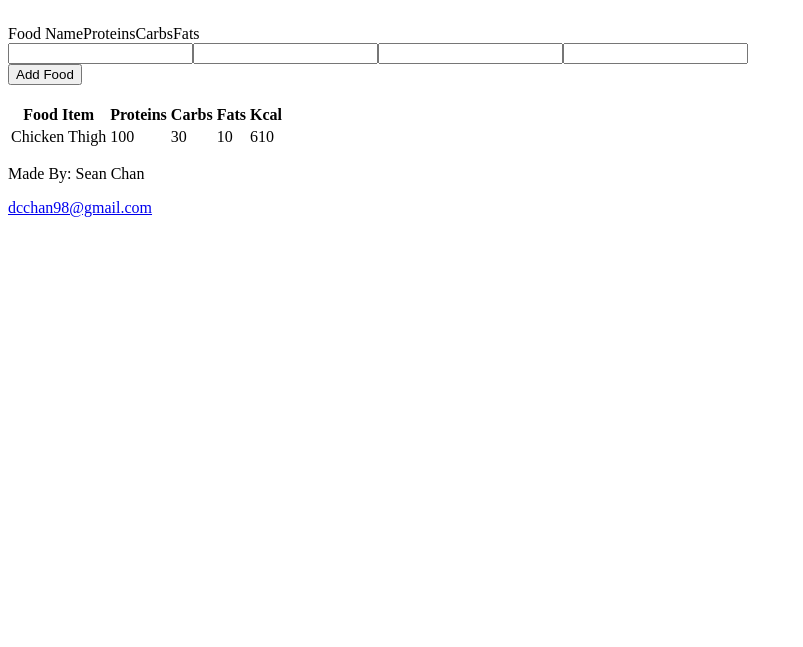
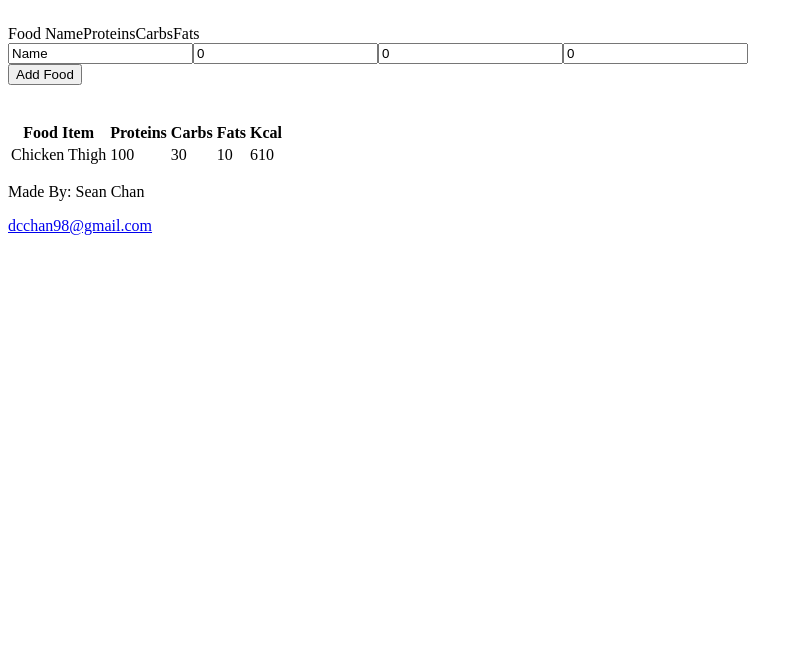
Before and after one commit to dcchan98/NerdsPo, a Gatsby site: page /CaloricCounter in a window 1280 px wide. Shown: the part 153-800 px from the top of the page, without its empty margins (0-803 px from the left). Built offline with nearby package versions, Linux system fonts and the light colour scheme; Gatsby itself is replaced by a stand-in of ours.

Commit message:
Set up form initial values. Set up provider and connect()

```diff
--- a/src/actions/index.js
+++ b/src/actions/index.js
@@ -1,7 +1,7 @@
 // Action creator
 import Food from "../model/food"
 
-export const AddFood = (name, p, c, f, id) => {
+export const addFood = (name, p, c, f, id) => {
   // Return an action
   return {
     type: 'FOOD/ADD_FOOD',
--- /dev/null
+++ b/src/components/FoodInput.js
@@ -0,0 +1,63 @@
+import React, { useState } from "react"
+import { connect } from "react-redux"
+import { addFood } from "../actions"
+
+function FoodInput(props) {
+  const [name, setName] = useState("Name")
+  const [proteins, setProteins] = useState(0)
+  const [carbs, setCarbs] = useState(0)
+  const [fats, setFats] = useState(0)
+
+  return (
+    <div>
+      <div class="row">
+        <label className="col-sm" for="name">
+          Food Name
+        </label>
+        <label className="col-sm" for="proteins">
+          Proteins
+        </label>
+        <label className="col-sm" for="carbs">
+          Carbs
+        </label>
+        <label className="col-sm" for="fats">
+          Fats
+        </label>
+      </div>
+
+      <div class="row">
+        <input
+          className="col-sm input-group-text"
+          id="name"
+          value={name}
+        ></input>
+        <input
+          className="col-sm input-group-text"
+          id="proteins"
+          value={proteins}
+        ></input>
+        <input
+          className="col-sm input-group-text"
+          id="carbs"
+          value={carbs}
+        ></input>
+        <input
+          className="col-sm input-group-text"
+          id="fats"
+          value={fats}
+        ></input>
+      </div>
+
+      <input
+        type="submit"
+        onClick={() => props.addFood()}
+        value="Add Food"
+      ></input>
+    </div>
+  )
+}
+const mapStateToProps = state => {
+  return { foodList: state.foodList }
+}
+
+export default connect(mapStateToProps, { addFood })(FoodInput)
--- a/src/components/FoodTable.js
+++ b/src/components/FoodTable.js
@@ -1,8 +1,9 @@
 import React from 'react'
 
 import Table from "react-bootstrap/Table"
+import { connect } from 'react-redux';
 
-export default function FoodTable() {
+function FoodTable() {
   return (
     <>
        <Table striped bordered hover>
@@ -29,3 +30,10 @@ export default function FoodTable() {
     </>
   )
 }
+
+const mapStateToProps =(state)=>{
+
+  return {foodList:state.foodList};
+}
+
+export default connect(mapStateToProps)(FoodTable);
--- a/src/pages/CaloricCounter.js
+++ b/src/pages/CaloricCounter.js
@@ -1,6 +1,7 @@
 import React from "react"
 import Wrapper from "../components/Wrapper"
 import FoodTable from "../components/FoodTable"
+import FoodInput from "../components/FoodInput"
 
 export default function CaloricCounter() {
   return (
@@ -10,29 +11,7 @@ export default function CaloricCounter() {
         <h1>Caloric Counter</h1>
         <br />
 
-        <div class="row">
-          <label className="col-sm" for="name">
-            Food Name
-          </label>
-          <label className="col-sm" for="proteins">
-            Proteins
-          </label>
-          <label className="col-sm" for="carbs">
-            Carbs
-          </label>
-          <label className="col-sm" for="fats">
-            Fats
-          </label>
-        </div>
-
-        <div class="row">
-          <input className="col-sm input-group-text" id="name"></input>
-          <input className="col-sm input-group-text" id="proteins"></input>
-          <input className="col-sm input-group-text" id="carbs"></input>
-          <input className="col-sm input-group-text" id="fats"></input>
-        </div>
-
-        <input type="submit" value="Add Food"></input>
+        <FoodInput />
 
         <br />
         <br />
--- a/src/reducers/index.js
+++ b/src/reducers/index.js
@@ -16,6 +16,6 @@ const ProfileReducer = (Profile = {}, action) => {
 
 
 export default combineReducers({
-  songs: FoodReducer,
-  selectedSong: ProfileReducer
+  foodList: FoodReducer,
+  profileDetails: ProfileReducer
 });
```
Also changed, not shown: src/components/Wrapper.js (+6 -2 lines).
